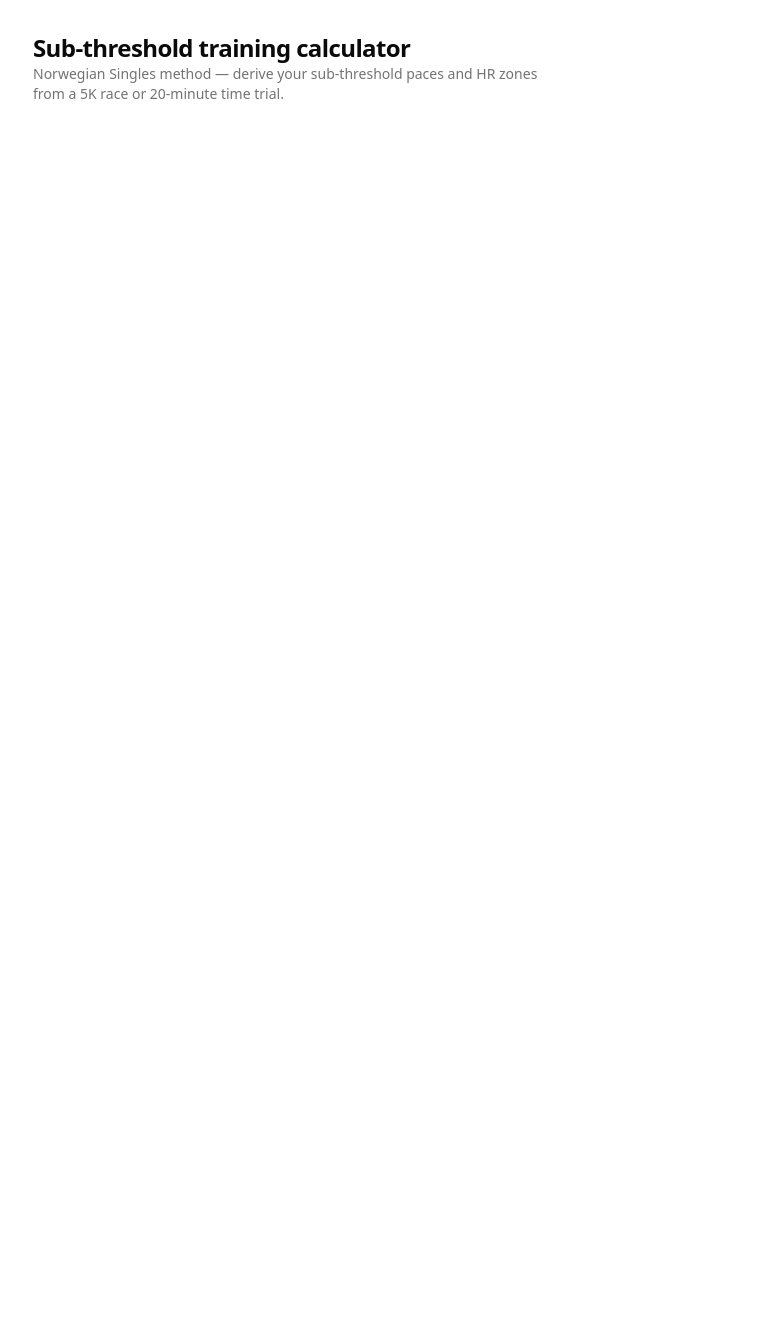
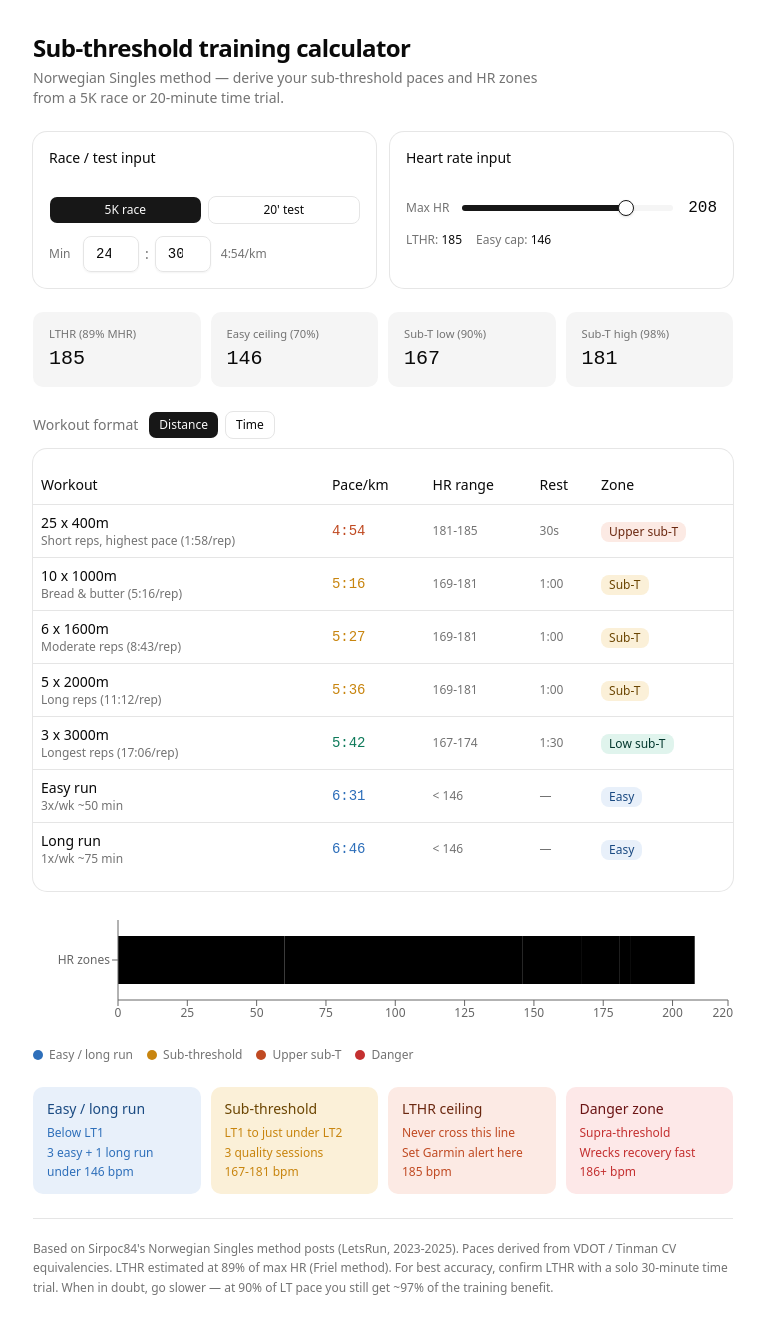
Before and after one commit to ramadhanabs/nsa-subthreshold, a React (Vite) app: page / in a window 1280 px wide. Shown: the top 1334 px of the page, without its empty margins (257-1022 px from the left). Before the commit the page ends 800 px from the top, so only its background shows below. Built offline with nearby package versions, Linux system fonts and the light colour scheme.

Commit message:
feat: assemble CalculatorPage with full interactivity

```diff
--- a/src/pages/calculator.tsx
+++ b/src/pages/calculator.tsx
@@ -1,8 +1,73 @@
+import { useState } from "react"
+import { type InputMode, type WkMode, get5kPace, getHR, getWorkouts, fmtPace } from "@/lib/calculator"
+import { RaceInput } from "@/components/race-input"
+import { HeartRateInput } from "@/components/heart-rate-input"
+import { MetricCards } from "@/components/metric-cards"
+import { WorkoutTable } from "@/components/workout-table"
+import { ZoneChart } from "@/components/zone-chart"
+import { ZoneCards } from "@/components/zone-cards"
+
 export default function CalculatorPage() {
-  return <div className="max-w-[740px] mx-auto px-5 py-8">
-    <h1 className="text-2xl font-semibold tracking-tight">Sub-threshold training calculator</h1>
-    <p className="text-sm text-muted-foreground max-w-[520px]">
-      Norwegian Singles method — derive your sub-threshold paces and HR zones from a 5K race or 20-minute time trial.
-    </p>
-  </div>
+  const [inputMode, setInputMode] = useState<InputMode>("5k")
+  const [inpA, setInpA] = useState(24)
+  const [inpB, setInpB] = useState(30)
+  const [mhr, setMhr] = useState(208)
+  const [wkMode, setWkMode] = useState<WkMode>("dist")
+
+  const handleModeChange = (mode: InputMode) => {
+    setInputMode(mode)
+    if (mode === "20min") {
+      setInpA(4); setInpB(50)
+    } else {
+      setInpA(24); setInpB(30)
+    }
+  }
+
+  const fkp = get5kPace(inputMode, inpA, inpB)
+  const hr = getHR(mhr)
+  const workouts = getWorkouts(fkp, wkMode)
+
+  const paceDisplay = inputMode === "5k"
+    ? `${fmtPace(fkp)}/km`
+    : `${(inpA + inpB / 100).toFixed(2)} km`
+
+  return (
+    <div className="max-w-[740px] mx-auto px-5 py-8 pb-12 space-y-6">
+      <header>
+        <h1 className="text-2xl font-semibold tracking-tight mb-1">
+          Sub-threshold training calculator
+        </h1>
+        <p className="text-sm text-muted-foreground max-w-[520px]">
+          Norwegian Singles method — derive your sub-threshold paces and HR zones
+          from a 5K race or 20-minute time trial.
+        </p>
+      </header>
+
+      <div className="grid grid-cols-1 sm:grid-cols-2 gap-3.5">
+        <RaceInput
+          inputMode={inputMode}
+          inpA={inpA}
+          inpB={inpB}
+          paceDisplay={paceDisplay}
+          onModeChange={handleModeChange}
+          onInpAChange={setInpA}
+          onInpBChange={setInpB}
+        />
+        <HeartRateInput mhr={mhr} hr={hr} onMhrChange={setMhr} />
+      </div>
+
+      <MetricCards hr={hr} />
+      <WorkoutTable wkMode={wkMode} workouts={workouts} hr={hr} onWkModeChange={setWkMode} />
+      <ZoneChart hr={hr} />
+      <ZoneCards hr={hr} />
+
+      <footer className="pt-5 border-t text-xs text-muted-foreground leading-relaxed">
+        Based on Sirpoc84's Norwegian Singles method posts (LetsRun, 2023-2025).
+        Paces derived from VDOT / Tinman CV equivalencies. LTHR estimated at 89% of
+        max HR (Friel method). For best accuracy, confirm LTHR with a solo 30-minute
+        time trial. When in doubt, go slower — at 90% of LT pace you still get ~97%
+        of the training benefit.
+      </footer>
+    </div>
+  )
 }
```
